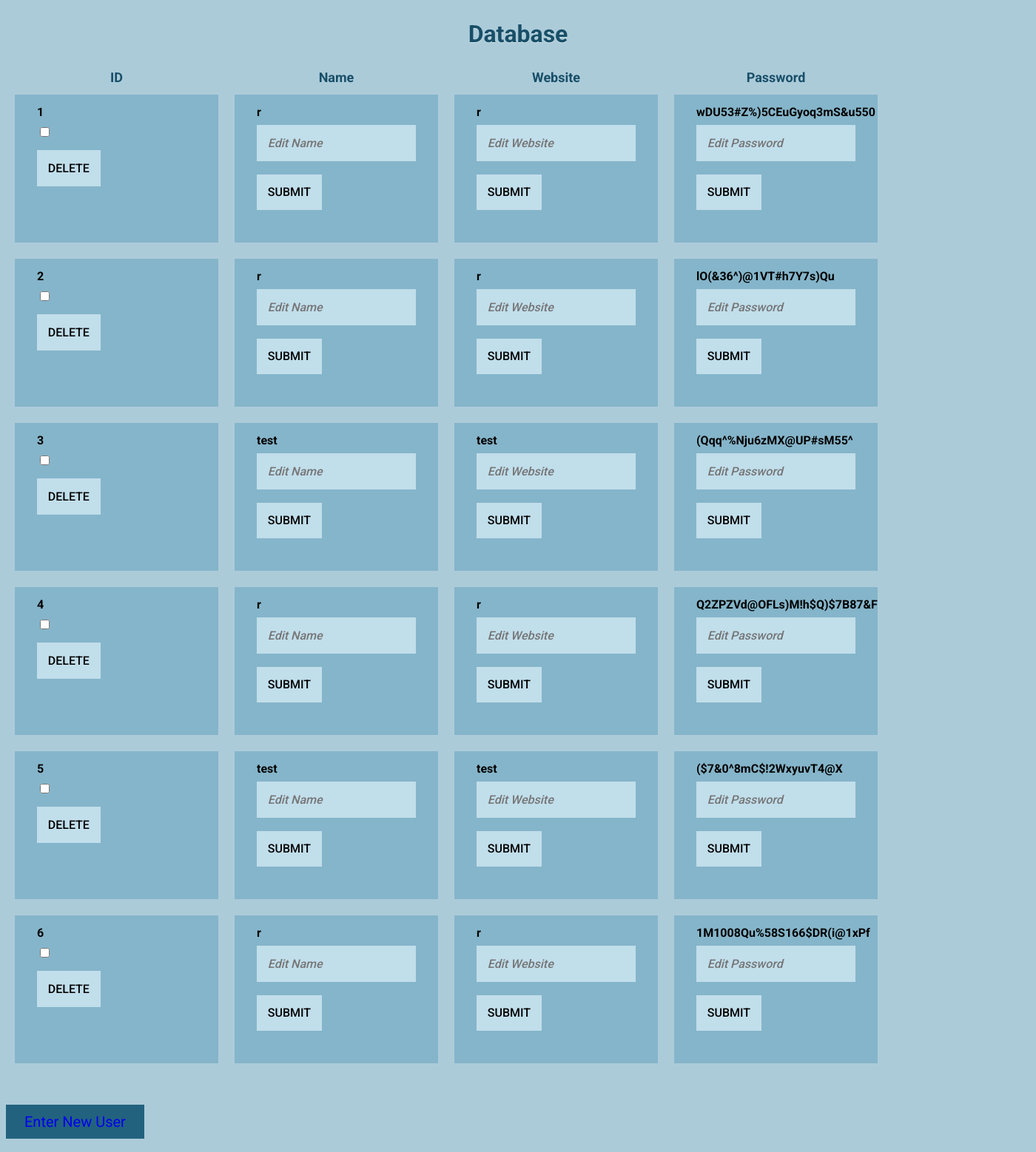
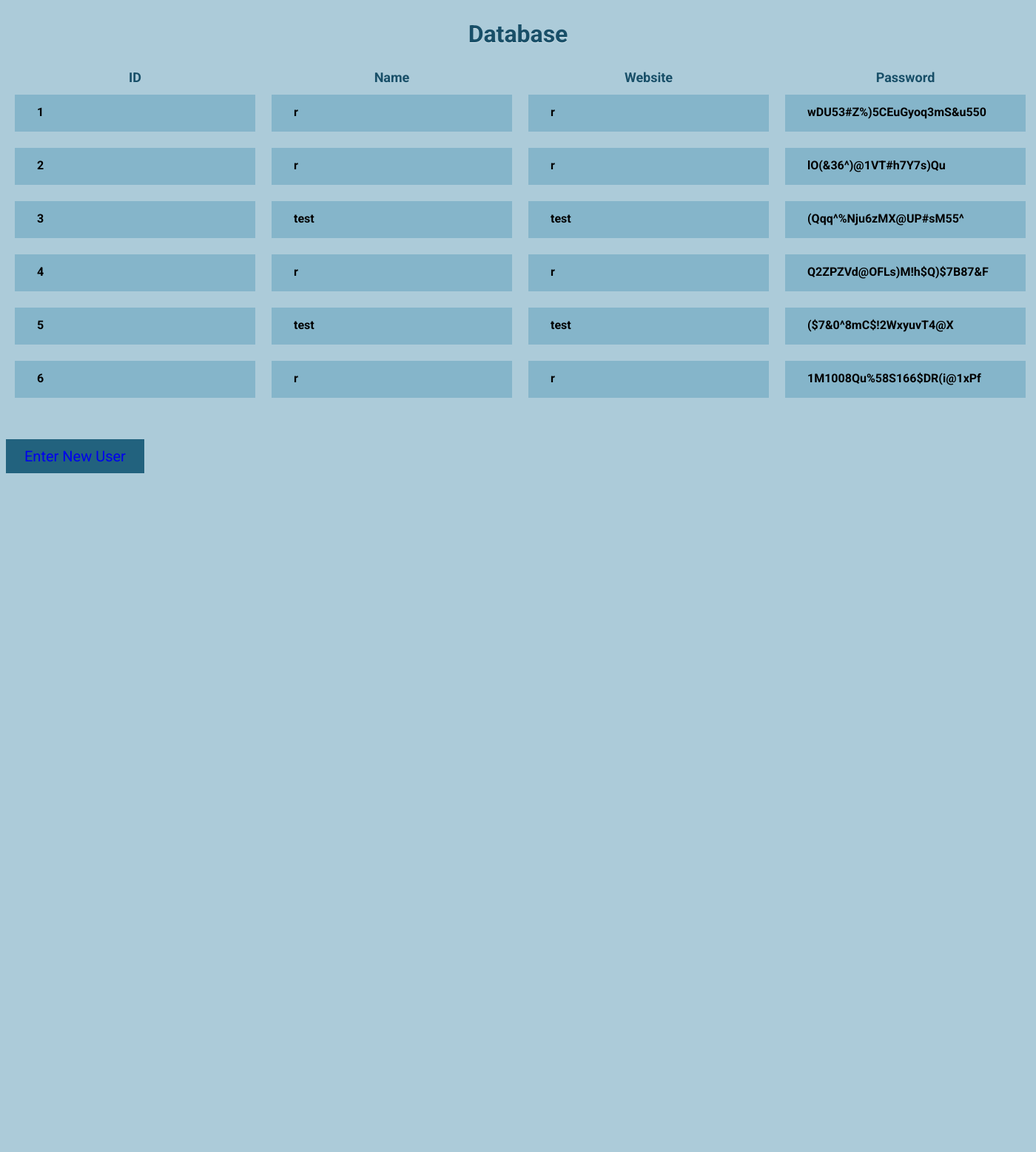
Before and after one commit to JieLeow/cs166Project, a Flask app: page /database in a window 1400 px wide. Shown: the whole page at 74% size. After the commit the page ends 640 px from the top, so only its background shows below. Run offline with Flask 2, Linux system fonts and the light colour scheme; data comes from the database, SQL or seed files in the repository; both versions use the stored data as it was after the commit.

Commit message:
Minor UI changes
Removed some input boxes to make life easier :)

```diff
--- a/requirements.txt
+++ b/requirements.txt
@@ -8,3 +8,4 @@ MarkupSafe==2.0.1
 SQLAlchemy==1.4.20
 Werkzeug==2.0.1
 WTForms==2.3.3
+cryptography==3.4.8
--- a/routes.py
+++ b/routes.py
@@ -5,6 +5,11 @@ from cryptography.fernet import Fernet
 import base64
 import hashlib
 
+# hash_pw = the hash of the password that the user logs in with, stored as a session variable
+# this way we aren't vulnerable to a XSS attack that gets session variables
+# if they get this, they only have hash of the pw not the real pw
+# regex all user input in input forms
+#
 
 hash_pw = 'asdfgh'
 # Convert password to bytes
@@ -19,12 +24,14 @@ encoded_key = base64.urlsafe_b64encode(hashed_password)
 cipher = Fernet(encoded_key)
 
 def encrypt(password):
+    print("encrypting password" , password)
     encrypted_password = cipher.encrypt(password.encode())
+    print("encrypted password: "  , encrypted_password)
     return encrypted_password
 
 def decrypt(password):
     decrypted_password = cipher.decrypt(password).decode()
-    print(decrypted_password)
+    print("decrypted password: " , decrypted_password)
     return decrypted_password
 
 
--- a/static/css/databaseStyles.css
+++ b/static/css/databaseStyles.css
@@ -16,8 +16,8 @@ h2 {
 
   form {
       padding: .875em 1.875em 1.875em;
-      width: 275px;
-      height: 200px;
+      width: 325px;
+      height: 50px;
   }
 
   th {
--- a/templates/entire_database.html
+++ b/templates/entire_database.html
@@ -25,35 +25,35 @@
                     <td>
                         <form method='post' action="{{ url_for('delete', the_id=row.id) }}">
                             <label>{{ row.id }}</label>
-                            <input type="checkbox" name="remove">
-                            <br>
-                            <input type="submit" value="DELETE">
+<!--                            <input type="checkbox" name="remove">-->
+<!--                            <br>-->
+<!--                            <input type="submit" value="DELETE">-->
                         </form>
                     </td>
 
                     <td>
                         <form method="post" action="{{ url_for('modify_database', the_id=row.id, modified_category='name') }}">
                             <label>{{ row.name }}</label>
-                            <input type="text" name="name" placeholder="Edit Name">
-                            <br>
-                            <input type="submit" value="SUBMIT">
+<!--                            <input type="text" name="name" placeholder="Edit Name">-->
+<!--                            <br>-->
+<!--                            <input type="submit" value="SUBMIT">-->
                         </form>
                     </td>
                     <td>
                         <form method="post" action="{{ url_for('modify_database', the_id=row.id, modified_category='website') }}">
                             <label>{{ row.website }}</label>
-                            <input type="text" name="website" placeholder="Edit Website">
-                            <br>
-                            <input type="submit" value="SUBMIT">
+<!--                            <input type="text" name="website" placeholder="Edit Website">-->
+<!--                            <br>-->
+<!--                            <input type="submit" value="SUBMIT">-->
                         </form>
                     </td>
 
                     <td>
                         <form method="post" action="{{ url_for('modify_database', the_id=row.id, modified_category='password') }}">
                             <label>{{ row.password }}</label>
-                            <input type="text" name="password" placeholder="Edit Password">
-                            <br>
-                            <input type="submit" value="SUBMIT">
+<!--                            <input type="text" name="password" placeholder="Edit Password">-->
+<!--                            <br>-->
+<!--                            <input type="submit" value="SUBMIT">-->
                         </form>
                     </td>
                 </tr>
```
Also changed, not shown: info.db.
